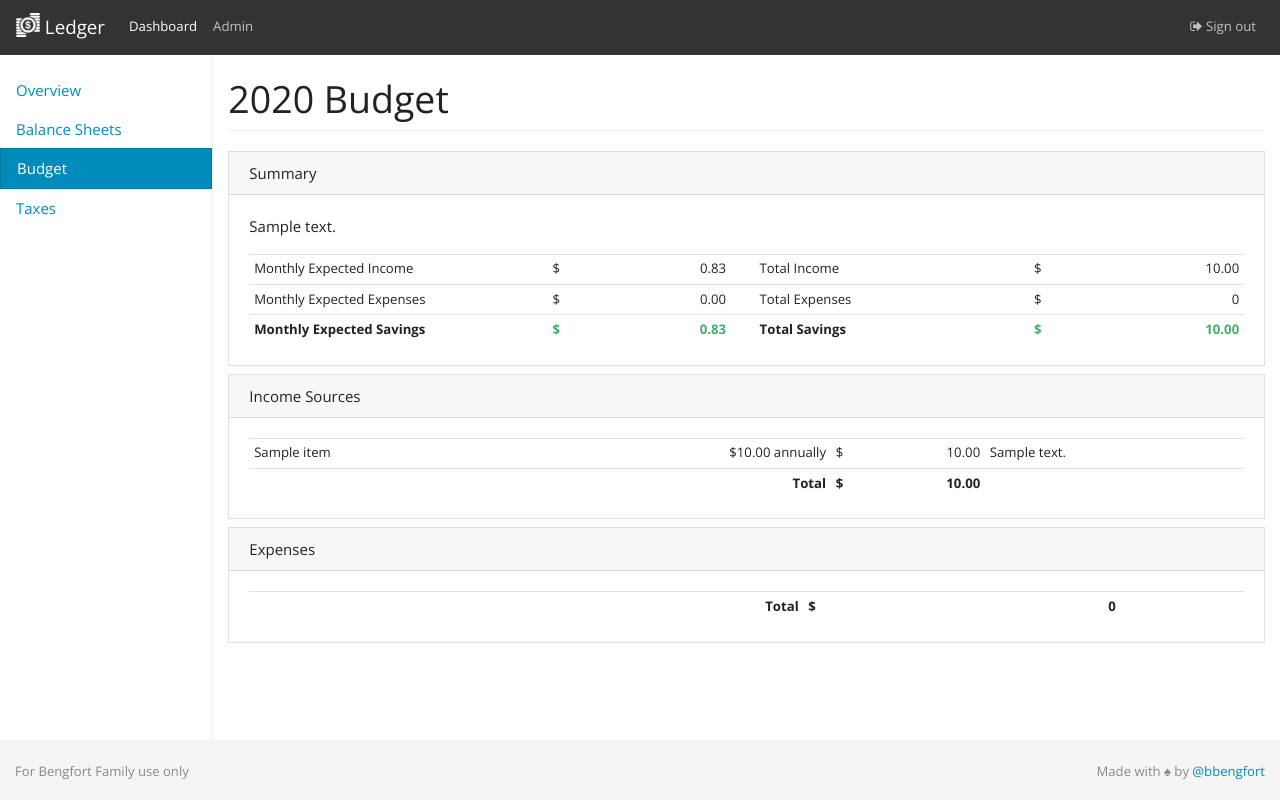
After one commit to bbengfort/ledger, a Django app: page /budget/2020/ in a window 1280 px wide. The commit adds this page. Run offline with Django 3.2, Linux system fonts and the light colour scheme; a user stored in the database is signed in; tables that the repository leaves empty hold one stand-in row (values such as "Sample post"); parts of the project's set-up code (start-up, migrations or seed data) failed here and were passed over; some libraries are stand-ins or nearby versions.

Commit message:
latest budget view

```diff
--- a/budget/models.py
+++ b/budget/models.py
@@ -18,7 +18,9 @@ Budget app database models
 ##########################################################################
 
 from datetime import date
+from decimal import Decimal
 from django.db import models
+from django.urls import reverse
 
 
 class Budget(models.Model):
@@ -29,7 +31,8 @@ class Budget(models.Model):
 
     # Budgets are indexed by year
     year = models.PositiveSmallIntegerField(
-        null=False, blank=False, unique=True, editable=True, default=date.today().year,
+        unique=True, default=date.today().year,
+        null=False, blank=False, editable=True,
         help_text="Household fiscal year"
     )
 
@@ -42,6 +45,37 @@ class Budget(models.Model):
     class Meta:
         db_table = "budgets"
         ordering = ("-year",)
+        get_latest_by = "-year"
+
+    def get_absolute_url(self):
+        kwargs = {'year': self.year}
+        return reverse('budget-detail', kwargs=kwargs)
+
+    def income_items(self):
+        return self.line_items.filter(is_income=True)
+
+    def total_income(self):
+        return sum(item.total for item in self.income_items())
+
+    def monthly_income(self):
+        amt = Decimal(self.total_income() / 12)
+        return round(amt, 2)
+
+    def expense_items(self):
+        return self.line_items.filter(is_income=False)
+
+    def total_expenses(self):
+        return sum(item.total for item in self.expense_items())
+
+    def monthly_expenses(self):
+        amt =  Decimal(self.total_expenses() / 12)
+        return round(amt, 2)
+
+    def monthly_savings(self):
+        return self.monthly_income() - self.monthly_expenses()
+
+    def total_savings(self):
+        return self.total_income() - self.total_expenses()
 
     def __str__(self):
         return "{} Budget".format(self.year)
--- /dev/null
+++ b/budget/templates/budget.html
@@ -0,0 +1,146 @@
+{% extends 'site/dashboard.html' %}
+{% load accounting %}
+{% load humanize %}
+
+{% block dashboard-title %}{{ budget }}{% endblock %}
+
+{% block dashboard-content %}
+
+    <div class="row">
+        <div class="col-sm mb-2">
+            <div class="card">
+                <div class="card-header">
+                    <h6 class="mb-0">Summary</h6>
+                </div>
+                <div class="card-body">
+                    {{budget.description|linebreaks}}
+
+                <table class="table mb-0 table-hover table-sm table-pointer">
+                    <tr>
+                        <td style="width:30%">Monthly Expected Income</td>
+                        <td>
+                            <span class="pull-left">$</span>
+                            <span class="pull-right">{{ budget.monthly_income|intcomma }}</span>
+                            <div class="clearfix"></div>
+                        </td>
+                        <td style="width:30%"><span class="pl-4">Total Income</span></td>
+                        <td>
+                            <span class="pull-left">$</span>
+                            <span class="pull-right">{{ budget.total_income|intcomma }}</span>
+                            <div class="clearfix"></div>
+                        </td>
+                    </tr>
+                    <tr>
+                        <td style="width:30%">Monthly Expected Expenses</td>
+                        <td>
+                            <span class="pull-left">$</span>
+                            <span class="pull-right">{{ budget.monthly_expenses|intcomma }}</span>
+                            <div class="clearfix"></div>
+                        </td>
+                        <td style="width:30%"><span class="pl-4">Total Expenses</span></td>
+                        <td>
+                            <span class="pull-left">$</span>
+                            <span class="pull-right">{{ budget.total_expenses|intcomma }}</span>
+                            <div class="clearfix"></div>
+                        </td>
+                    </tr>
+                    <tr style="font-weight: bold;">
+                        {% with savings=budget.monthly_savings %}
+                        <td style="width:30%">Monthly Expected Savings</td>
+                        <td class="{% if savings > 0 %}text-success{% else %}text-danger{% endif %}">
+                            <span class="pull-left">$</span>
+                            <span class="pull-right">{{ savings|intcomma }}</span>
+                            <div class="clearfix"></div>
+                        </td>
+                        {% endwith %}
+                        {% with savings=budget.total_savings %}
+                        <td style="width:30%"><span class="pl-4">Total Savings</span></td>
+                        <td class="{% if savings > 0 %}text-success{% else %}text-danger{% endif %}">
+                            <span class="pull-left">$</span>
+                            <span class="pull-right">{{ savings|intcomma }}</span>
+                            <div class="clearfix"></div>
+                        </td>
+                        {% endwith %}
+                    </tr>
+
+                </table>
+                </div>
+            </div>
+        </div>
+    </div>
+
+    <div class="row">
+        <div class="col-sm mb-2">
+            <div class="card">
+                <div class="card-header">
+                    <h6 class="mb-0">Income Sources</h5>
+                </div>
+                <div class="card-body mb-0">
+            <table class="table mb-0 table-hover table-sm table-pointer">
+                {% for line in budget.income_items %}
+                <tr>
+                    <td>{{line.name}}</td>
+                    <td class="text-right">${{line.amount|intcomma}} {{line.frequency_text}}</td>
+                    <td>
+                        <span class="pull-left">$</span>
+                        <span class="pull-right">{{ line.total|intcomma }}</span>
+                        <div class="clearfix"></div>
+                    </td>
+                    <td>{{line.notes}}</td>
+                </tr>
+                {% endfor %}
+                <tr>
+                    <td colspan="2" class="text-right"><strong>Total</strong></td>
+                    <td>
+                        <strong>
+                        <span class="pull-left">$</span>
+                        <span class="pull-right">{{ budget.total_income|intcomma }}</span>
+                        </strong>
+                        <div class="clearfix"></div>
+                    </td>
+                    <td></td>
+                </tr>
+            </table>
+            </div>
+            </div>
+        </div>
+    </div>
+
+    <div class="row">
+        <div class="col-sm mb-2">
+            <div class="card">
+                <div class="card-header">
+                    <h6 class="mb-0">Expenses</h5>
+                </div>
+                <div class="card-body mb-0">
+                    <table class="table mb-0 table-hover table-sm table-pointer">
+                        {% for line in budget.expense_items %}
+                        <tr>
+                            <td>{{line.name}}</td>
+                            <td class="text-right">${{line.amount|intcomma}} {{line.frequency_text}}</td>
+                            <td>
+                                <span class="pull-left">$</span>
+                                <span class="pull-right">{{ line.total|intcomma }}</span>
+                                <div class="clearfix"></div>
+                            </td>
+                            <td>{{line.notes}}</td>
+                        </tr>
+                        {% endfor %}
+                        <tr>
+                            <td colspan="2" class="text-right"><strong>Total</strong></td>
+                            <td>
+                                <strong>
+                                    <span class="pull-left">$</span>
+                                    <span class="pull-right">{{ budget.total_expenses|intcomma }}</span>
+                                </strong>
+                                <div class="clearfix"></div>
+                            </td>
+                            <td></td>
+                        </tr>
+                    </table>
+                </div>
+            </div>
+        </div>
+    </div>
+
+{% endblock %}
--- a/budget/views.py
+++ b/budget/views.py
@@ -17,6 +17,67 @@ Views for the budget app
 ## Imports
 ##########################################################################
 
-from django.shortcuts import render
+from .models import Budget
 
-# Create your views here.
+from django.http import Http404
+from django.views.generic import DetailView
+from django.utils.translation import gettext as _
+from django.views.generic.base import RedirectView
+from django.contrib.auth.mixins import LoginRequiredMixin
+
+
+##########################################################################
+## HTML Views
+##########################################################################
+
+class LatestBudget(LoginRequiredMixin, RedirectView):
+
+    permanent = False
+    query_string = False
+
+    def get_redirect_url(self, *args, **kwargs):
+        """
+        Returns the latest budget by year, otherwise raises 404
+        """
+        try:
+            latest = Budget.objects.latest()
+        except Budget.DoesNotExist:
+            raise Http404("No budgets have been created yet")
+
+        return latest.get_absolute_url()
+
+
+class BudgetDashboard(LoginRequiredMixin, DetailView):
+
+    model = Budget
+    template_name = "budget.html"
+    context_object_name = "budget"
+
+    def get_object(self, queryset=None):
+        """
+        Returns the associated budget by year.
+        """
+        if queryset is None:
+            queryset = self.get_queryset()
+
+        year = self.kwargs.get("year")
+
+        if not year:
+            raise AttributeError((
+                "Generic detail view {} must be called with year in the URLconf"
+            ).format(self.__class__.__name__))
+
+        try:
+            # Get the single item from the filtered queryset
+            obj = queryset.prefetch_related().get(year=year)
+        except queryset.model.DoesNotExist:
+            verbose_name = queryset.model._meta.verbose_name
+            raise Http404(_("No {} found matching the query").format(verbose_name))
+
+        return obj
+
+
+    def get_context_data(self, **kwargs):
+        context = super(BudgetDashboard, self).get_context_data(**kwargs)
+        context['dashboard'] = 'budget'
+        return context
--- a/ledger/urls.py
+++ b/ledger/urls.py
@@ -32,8 +32,9 @@ from django.urls import path, include
 from rest_framework_nested import routers
 
 from ledger.views import *
+from accounts.views import *
+from budget.views import *
 from taxes.views import *
-from accounts.views import *
 
 
 ##########################################################################
@@ -65,6 +66,8 @@ urlpatterns = [
     # Application URLs
     path('', Overview.as_view(), name="overview"),
     path('taxes/', TaxesDashboard.as_view(), name="taxes"),
+    path('budget/', LatestBudget.as_view(), name="budget"),
+    path('budget/<int:year>/', BudgetDashboard.as_view(), name="budget-detail"),
     path('sheets/', BalanceSheetArchives.as_view(), name="sheets-archive"),
     path('sheets/new', CreateBlanceSheet.as_view(), name="sheets-create"),
     path('sheets/<int:year>-<int:month>/', BalanceSheetView.as_view(), name="sheets-detail"),
--- a/templates/components/sidebar.html
+++ b/templates/components/sidebar.html
@@ -10,6 +10,12 @@
       <a class="nav-link {% if dashboard == "sheets" %}active{% endif %}"
          href="{% url 'sheets-archive'  %}">
         Balance Sheets
+      </a>
+    </li>
+    <li class="nav-item">
+      <a class="nav-link {% if dashboard == "budget" %}active{% endif %}"
+         href="{% url 'budget' %}">
+        Budget
       </a>
     </li>
     <li class="nav-item">
```
Also changed, not shown: taxes/views.py (line endings or trailing spaces).
